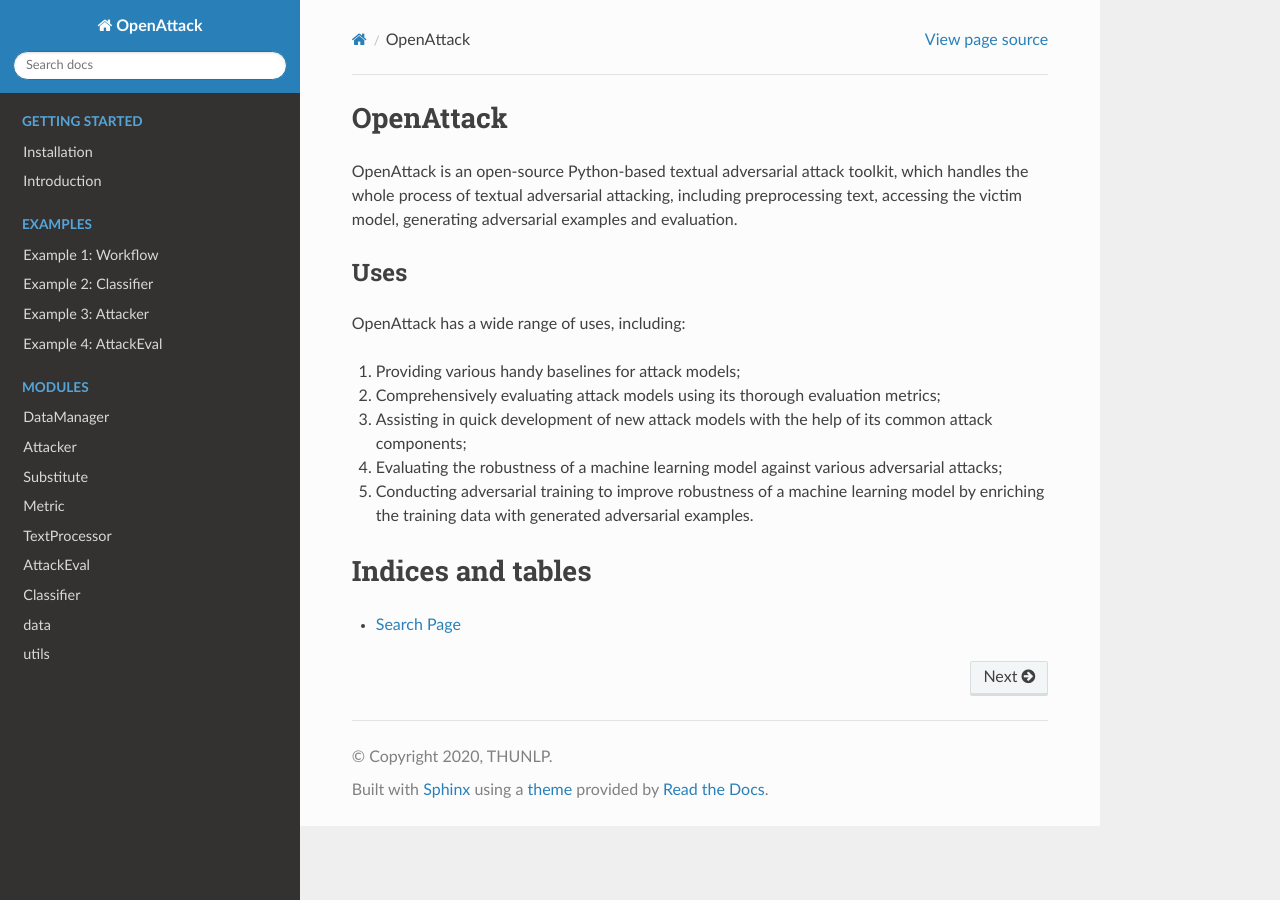
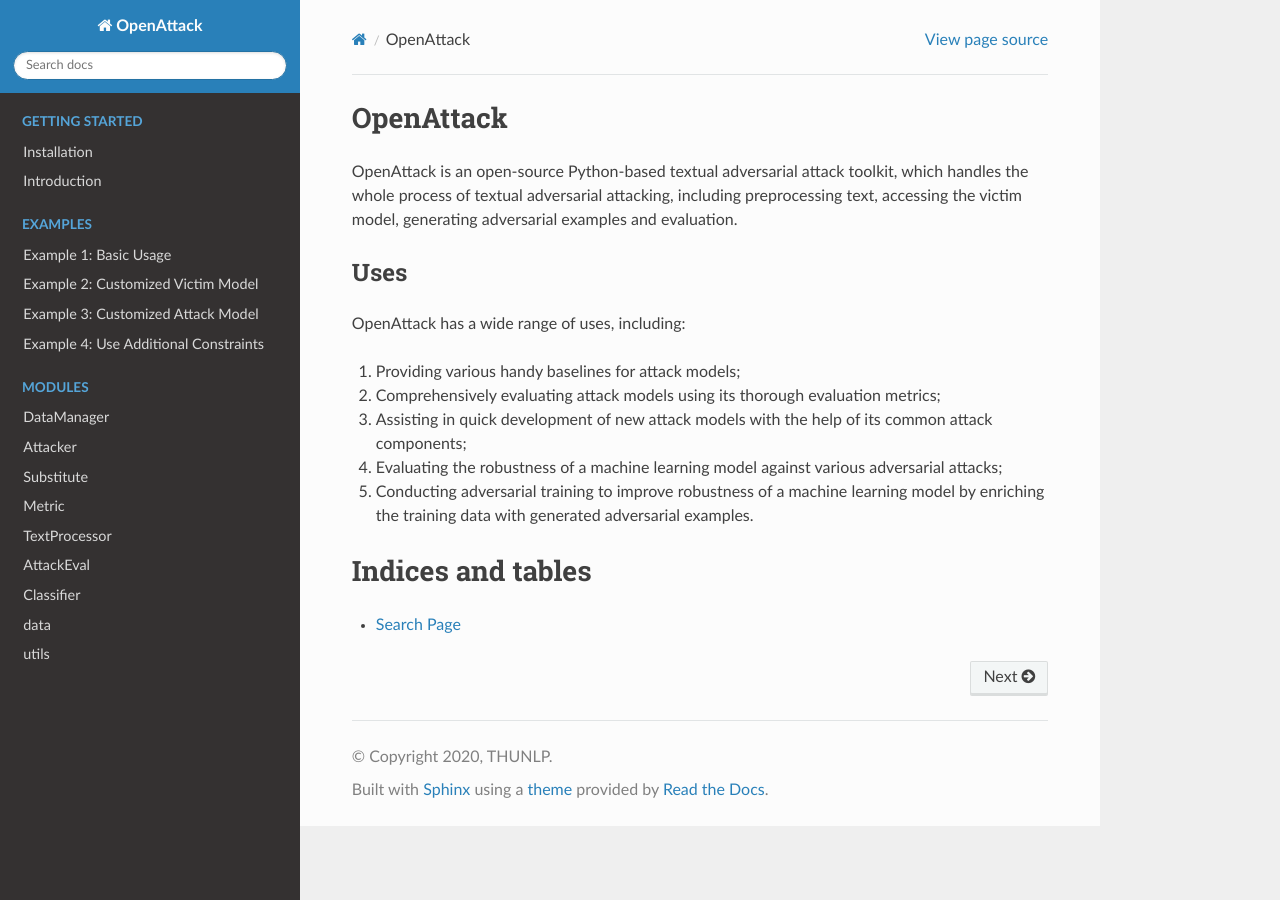
Before and after one commit to thunlp/OpenAttack, a Sphinx documentation site: the page built from docs/source/index.rst, in a window 1280 px wide. Built offline with Sphinx 7.4.7 and the Read the Docs theme 2.0.0, drawn with Linux system fonts in a browser that asks for light colours.

Commit message:
rename examples

```diff
--- a/docs/source/examples/example1.rst
+++ b/docs/source/examples/example1.rst
@@ -1,5 +1,5 @@
 ========================
-OpenAttack Workflow
+Basic Usage
 ========================
 
 This example shows a basic workflow of OpenAttack which consists of four main steps:
--- a/docs/source/examples/example2.rst
+++ b/docs/source/examples/example2.rst
@@ -1,5 +1,5 @@
 ============================
-Using A Custom Classifier
+Customized Victim Model
 ============================
 
 In this example, we will show you how to adapt to your own classifer.
--- a/docs/source/examples/example3.rst
+++ b/docs/source/examples/example3.rst
@@ -1,5 +1,5 @@
 ============================
-Evaluate A New Attacker
+Customized Attack Model
 ============================
 
 Attacker is the core module of OpenAttack. In this example, we write a new attacker which swaps tokens
--- a/docs/source/examples/example4.rst
+++ b/docs/source/examples/example4.rst
@@ -1,5 +1,5 @@
 ============================================
-Evaluate Attacker with Custom Constraints
+Use Additional Constraints
 ============================================
 
 In this example, we write a new AttackEval to evaluate attackers with the constraint of grammatical errors.
--- a/docs/source/index.rst
+++ b/docs/source/index.rst
@@ -30,10 +30,10 @@
    :hidden:
    :caption: Examples
 
-   Example 1: Workflow <examples/example1>
-   Example 2: Classifier <examples/example2>
-   Example 3: Attacker <examples/example3>
-   Example 4: AttackEval <examples/example4>
+   Example 1: Basic Usage <examples/example1>
+   Example 2: Customized Victim Model <examples/example2>
+   Example 3: Customized Attack Model <examples/example3>
+   Example 4: Use Additional Constraints <examples/example4>
 
 .. toctree::
    :maxdepth: 2
```
